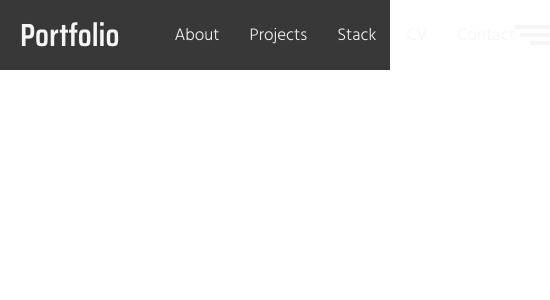
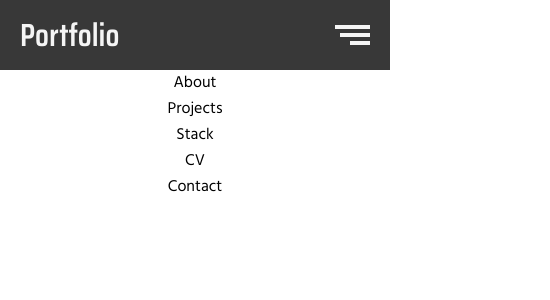
Before and after one commit to kseniya7991/Portfolio, a React (Create React App) app: page / in a window 390 px wide. Shown: the top 300 px of the page, 550 px wide, since content can reach past the window. Built offline with nearby package versions, Linux system fonts and the light colour scheme.

Commit message:
add mobile menu

```diff
--- a/src/App.js
+++ b/src/App.js
@@ -2,6 +2,7 @@ import './App.scss';
 import Header from './components/Header/Header'
 import Main from './components/Main/Main'
 import Footer from './components/Footer/Footer'
+import Popup from './components/Popup/Popup';
 
 function App() {
   return (
@@ -9,6 +10,7 @@ function App() {
      <Header></Header>
      <Main></Main>
      <Footer></Footer>
+     <Popup></Popup>
     </div>
   );
 }
--- a/src/App.scss
+++ b/src/App.scss
@@ -8,4 +8,5 @@
   font-weight: map-get($font-weights, $key: regular);
   @include flexCenter;
   flex-direction: column;
+  min-width: 320px;
 }
--- a/src/components/BurgerNav/BurgerNav.js
+++ b/src/components/BurgerNav/BurgerNav.js
@@ -1,13 +1,26 @@
 import './BurgerNav.scss';
 
-function BurgerNav() {
+function BurgerNav({isMobile}) {
+  if(isMobile === false) {
+    return null;
+  } else {
     return (
+      <>
       <ul className="BurgerNav">
         <li className="BurgerNav__stick"></li>
         <li className="BurgerNav__stick"></li>
         <li className="BurgerNav__stick"></li>
       </ul>
+      <ul className="BurgerNav__menu">
+        <li className="BurgerNav__item">About</li>
+        <li className="BurgerNav__item">Projects</li>
+        <li className="BurgerNav__item">Stack</li>
+        <li className="BurgerNav__item">CV</li>
+        <li className="BurgerNav__item">Contact</li>
+      </ul>
+      </>
     );
+  }
 }
 
 export default BurgerNav;
--- a/src/components/BurgerNav/BurgerNav.scss
+++ b/src/components/BurgerNav/BurgerNav.scss
@@ -1,7 +1,11 @@
 @import "../../vendor/scss/variables";
 @import '../../vendor/scss/mixin';
 
-
+@mixin listStyle {
+  list-style-type: none;
+  margin: 0;
+  padding: 0;
+}
 
 @mixin keyframes($name) {
   @keyframes #{$name} {
@@ -21,10 +25,8 @@
   font-family: $font-stack;
   font-weight: map-get($font-weights, light );
   font-size: 17px;
-  margin: 0;
-  padding: 0;
-  list-style-type: none;
   color: $text-color;
+  @include listStyle;
 
   &:hover {
     @include keyframes(rotating) {
@@ -85,3 +87,15 @@
     @include animate(appearing3, .3s, .6s);
   }
 }
+
+
+.BurgerNav__menu {
+  @include listStyle;
+  @include flexCenter;
+  flex-direction: column;
+  position: absolute;
+  z-index: 3;
+  top: 70px;
+  right: 0px;
+  left: 0px;
+}
--- a/src/components/Header/Header.js
+++ b/src/components/Header/Header.js
@@ -8,7 +8,7 @@ function Header() {
 
   const handleWindowResize = () => {
     if (window.innerWidth > 768) {
-      setIsMobile(false);
+     setIsMobile(false);
     } else {
       setIsMobile(true);
     }
--- a/src/components/Header/Header.scss
+++ b/src/components/Header/Header.scss
@@ -11,6 +11,8 @@
   flex-direction: row;
   justify-content: space-between;
   box-sizing: border-box;
+  position: relative;
+  z-index: 0;
 }
 
 .Header__name {
--- a/src/components/Navigation/Navigation.js
+++ b/src/components/Navigation/Navigation.js
@@ -1,6 +1,9 @@
 import './Navigation.scss';
 
-function Navigation() {
+function Navigation({isMobile}) {
+  if(isMobile === true) {
+    return null;
+  } else {
     return (
       <ul className="Navigation">
         <li className="Navigation__item">About</li>
@@ -11,5 +14,6 @@ function Navigation() {
       </ul>
     );
   }
+}
 
 export default Navigation;
--- /dev/null
+++ b/src/components/Popup/Popup.js
@@ -0,0 +1,10 @@
+import './Popup.scss';
+
+function Popup() {
+  return (
+    <div className="Popup">
+    </div>
+  );
+}
+
+export default Popup;
```
Also changed, not shown: src/components/Popup/Popup.scss (added). Lines whose indentation alone changed are shown as unchanged.
